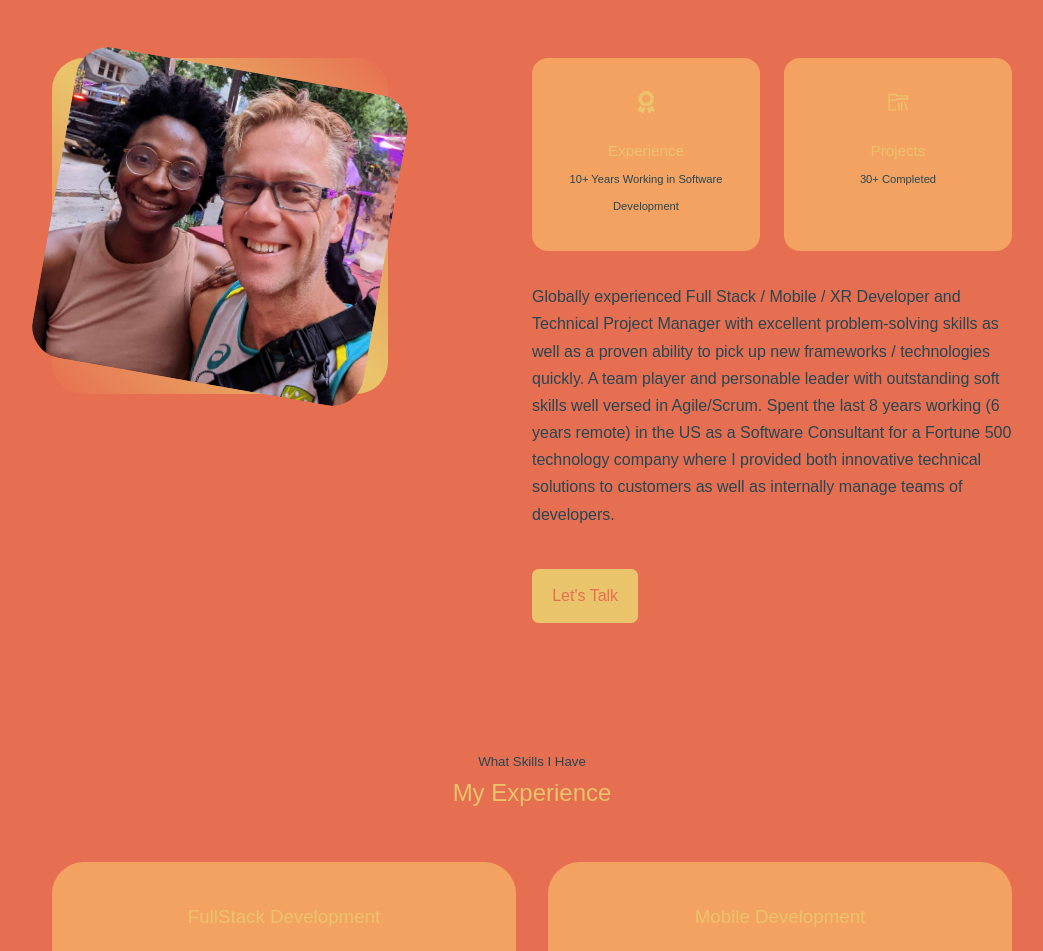
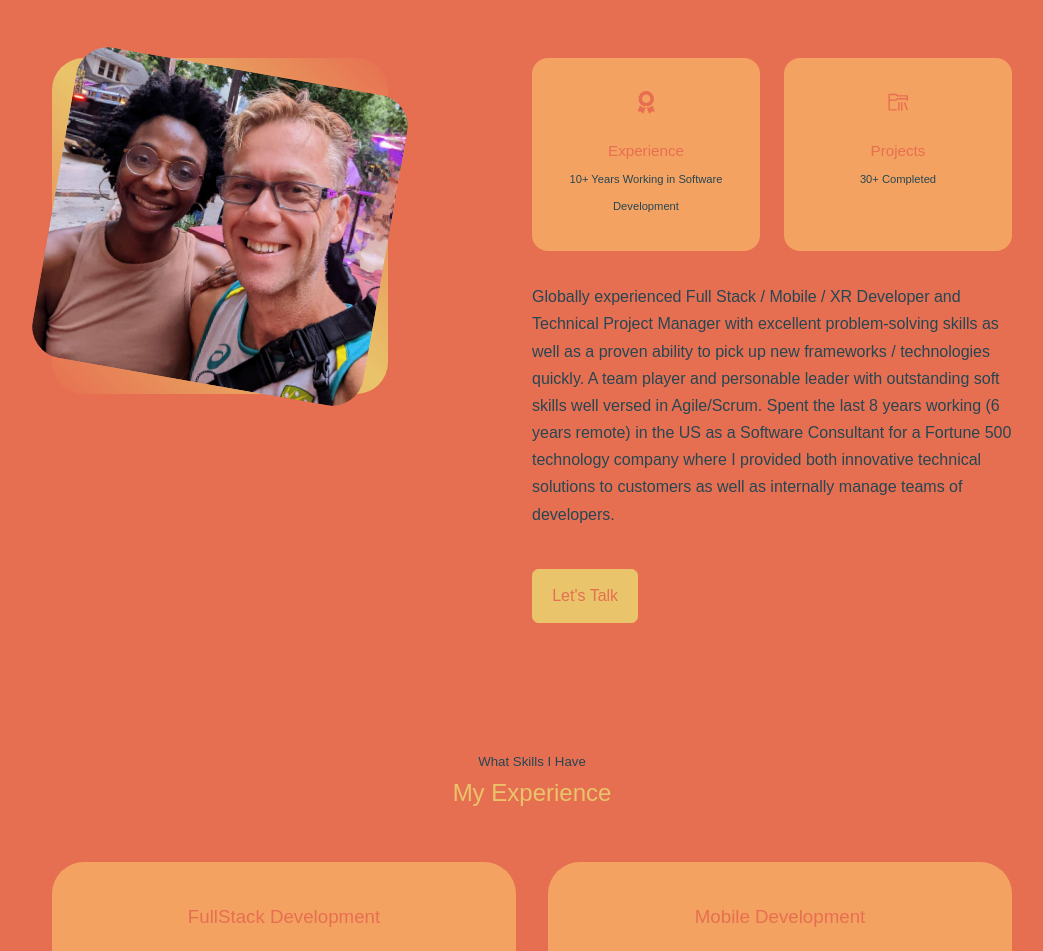
Before and after one commit to fiixed/react-portfolio-2023, a React (Create React App) app: page / in a window 1280 px wide. Shown: the part 981-1932 px from the top of the page, without its empty margins (108-1151 px from the left). Built offline with nearby package versions, Linux system fonts and the light colour scheme.

Commit message:
finish with color themes

```diff
--- a/src/components/about/about.css
+++ b/src/components/about/about.css
@@ -1,3 +1,7 @@
+h5 {
+  color: var(--color-bg)
+}
+
 .about__container {
   display: grid;
   grid-template-columns: 35% 50%;
@@ -51,7 +55,7 @@
 }
 
 .about__icon {
-  color: var(--color-primary);
+  color: var(--color-bg);
   font-size: 1.4rem;
   margin-bottom: 1rem;
 }
--- a/src/components/experience/experience.css
+++ b/src/components/experience/experience.css
@@ -21,7 +21,7 @@
 .experience__container > div h3 {
   text-align: center;
   margin-bottom: 2rem;
-  color: var(--color-primary);
+  color: var(--color-bg);
 }
 
 .experience__content {
--- a/src/components/footer/footer.css
+++ b/src/components/footer/footer.css
@@ -34,7 +34,7 @@ footer a {
 
 .footer__socials a {
   background: var(--color-bg);
-  color: var(--color-white);
+  color: var(--color-primary);
   padding: 0.8rem;
   border-radius: 0.7rem;
   display: flex;
```
